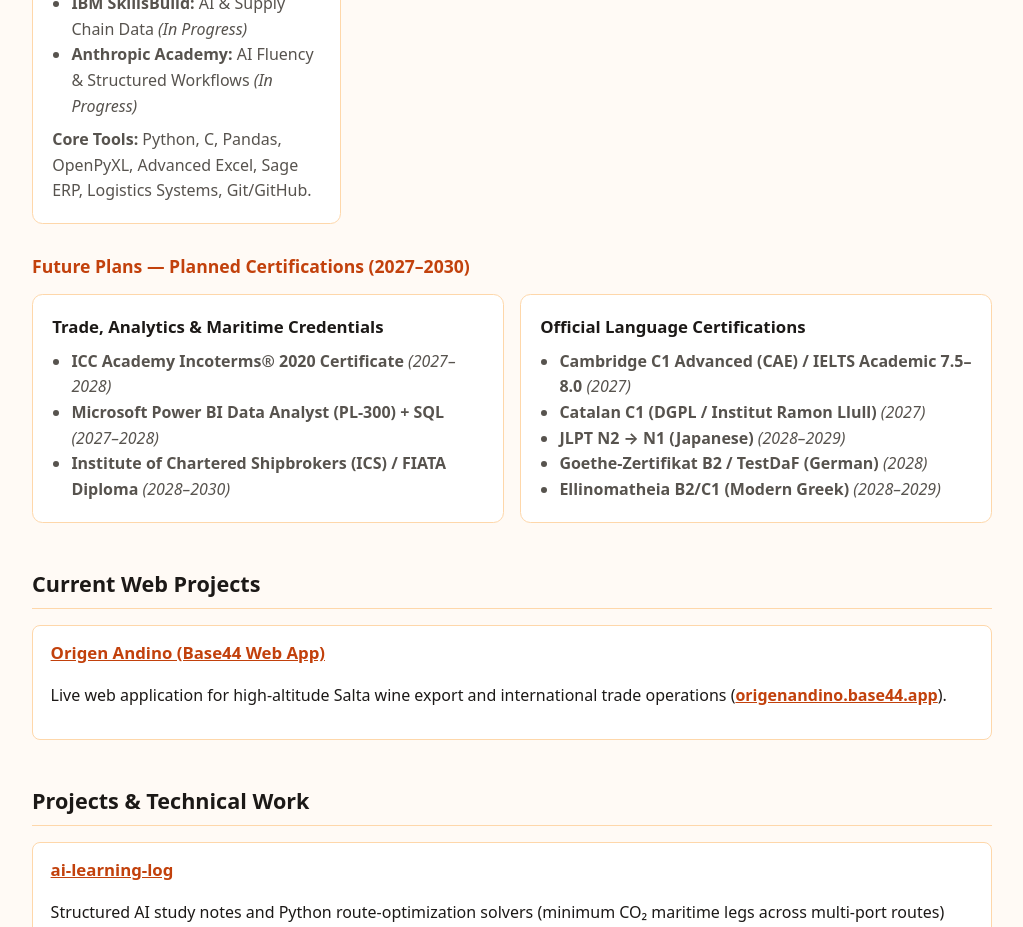
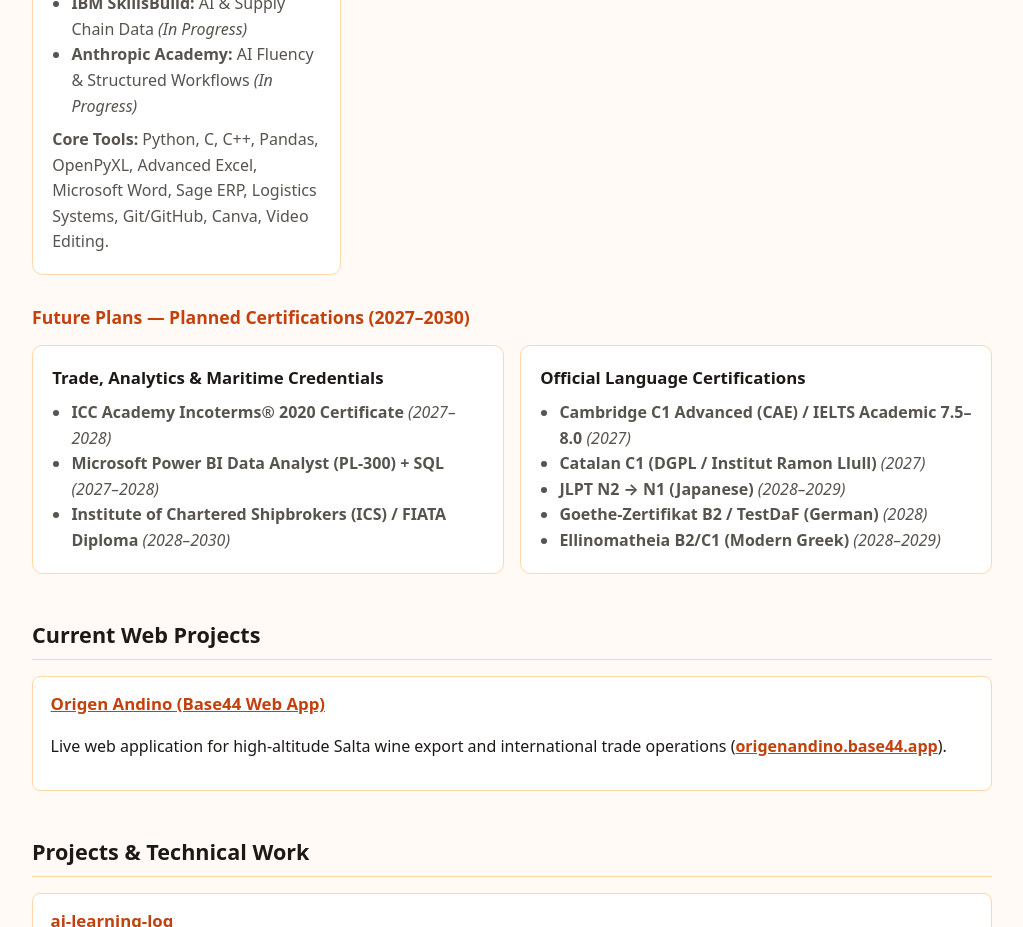
Before and after one commit to HipolitoB/HipolitoB.github.io, a plain HTML site: page index.html in a window 1280 px wide. Shown: the part 1240-2167 px from the top of the page, without its empty margins (128-1151 px from the left). Drawn offline with Linux system fonts and the light colour scheme.

Commit message:
docs(portfolio): add Word, Canva, Video Editing, and C++ to tools and profile

```diff
--- a/index.html
+++ b/index.html
@@ -524,7 +524,7 @@
             <li><strong>IBM SkillsBuild:</strong> AI &amp; Supply Chain Data <em>(In Progress)</em></li>
             <li><strong>Anthropic Academy:</strong> AI Fluency &amp; Structured Workflows <em>(In Progress)</em></li>
           </ul>
-          <p><strong>Core Tools:</strong> Python, C, Pandas, OpenPyXL, Advanced Excel, Sage ERP, Logistics Systems, Git/GitHub.</p>
+          <p><strong>Core Tools:</strong> Python, C, C++, Pandas, OpenPyXL, Advanced Excel, Microsoft Word, Sage ERP, Logistics Systems, Git/GitHub, Canva, Video Editing.</p>
         </article>
       </div>
 
```
Also changed, not shown: 1 other file.
